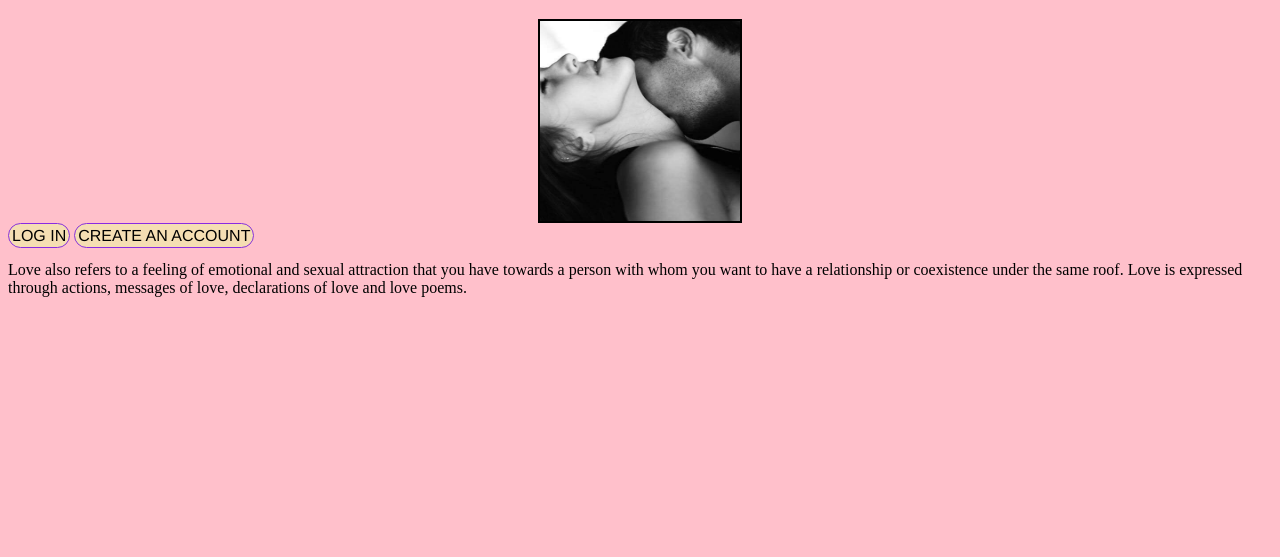
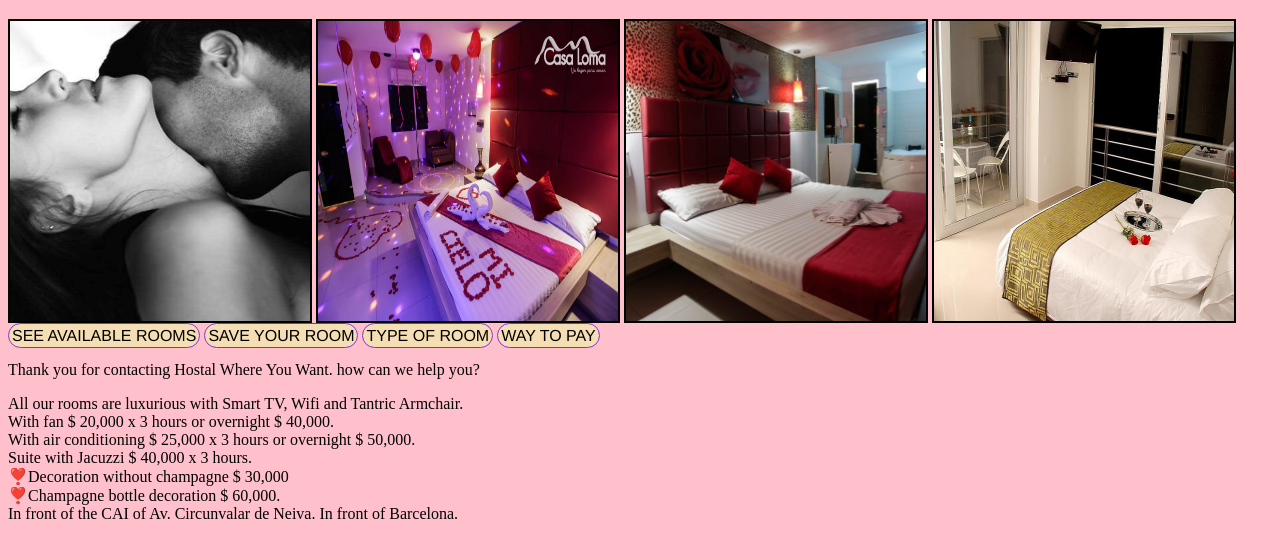
Before and after one commit to 24charry/ProyectoWebCharry, a plain HTML site: page index.html in a window 1280 px wide. Shown: the part 61-618 px from the top of the page. Drawn offline with Linux system fonts and the light colour scheme.

Commit message:
Tercera Modificacion de Mi Commit

```diff
--- a/index.html
+++ b/index.html
@@ -1,5 +1,4 @@
 <!Doctype html >
-
 <html>
       <head>
        <meta charset="utf-8">
@@ -14,15 +13,40 @@
 
    <body>
 
-<div align="center"><img src="more.jpg"height="200px" width="200px" border="2px"/></div>
-<a class="boton" href="http://laweb.com" target="_blank">Log in</a>
-<a class="boton" href="http://laweb.com" target="_blank">Create an account</a>
+
+
+
+<img src="more.jpg"height="300px" width="300px" border="2px"/></div>
+
+<img src="more1.jpg"height="300px" width="300px" border="2px"/></div>
+
+<img src="more2.jpg"height="300px" width="300px" border="2px"/></div>
+
+<img src="more3.jpg"height="300px" width="300px" border="2px"/></div>
+
+
+
+<a class="boton" href="http://laweb.com" target="_blank">see available rooms</a>
+<a class="boton" href="http://laweb.com" target="_blank">save your room</a>
+<a class="boton" href="http://laweb.com" target="_blank">type of room</a>
+<a class="boton" href="http://laweb.com" target="_blank">way to pay</a>
 
 <p>
+Thank you for contacting Hostal Where You Want. how can we help you?
+<div> All our rooms are luxurious with Smart TV, Wifi and Tantric Armchair. </div>
 
-Love also refers to a feeling of emotional and sexual attraction that you have towards a person with whom you want to have a relationship or coexistence under the same roof.
+<div> With fan $ 20,000 x 3 hours or overnight $ 40,000. </div>
 
-Love is expressed through actions, messages of love, declarations of love and love poems.
+<div> With air conditioning $ 25,000 x 3 hours or overnight $ 50,000. </div>
+
+<div> Suite with Jacuzzi $ 40,000 x 3 hours. </div>
+
+<div> ❣️Decoration without champagne $ 30,000 </div>
+
+<div> ❣️Champagne bottle decoration $ 60,000. </div>
+
+<div> In front of the CAI of Av. Circunvalar de Neiva. In front of Barcelona. </div>
+
  </p>
 
 
```
Also changed, not shown: more1.jpg (added), more2.jpg (added), more3.jpg (added).
